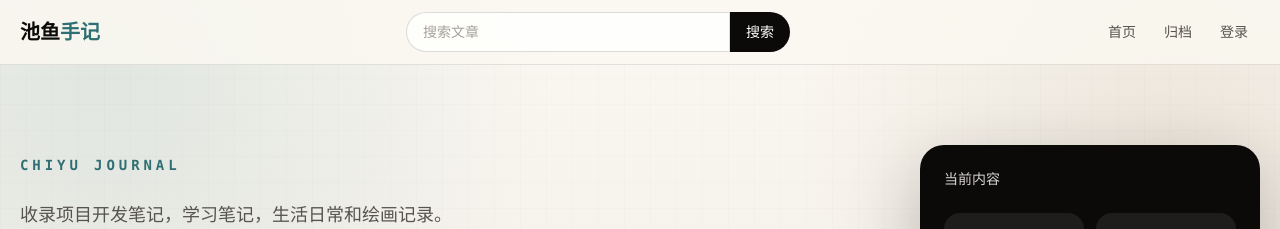
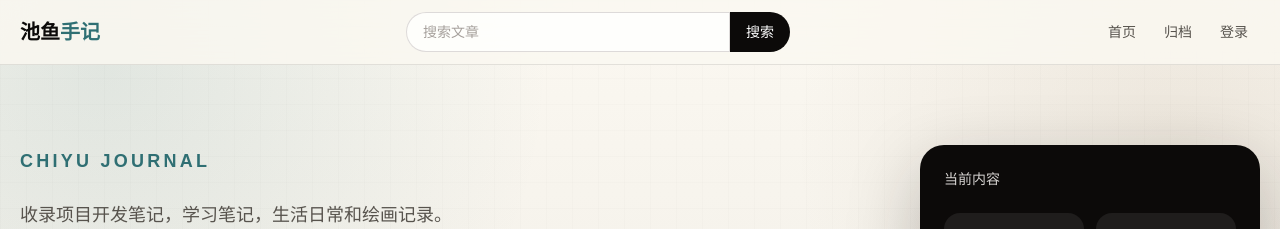
Before and after one commit to wjdk/MyBlog, a Next.js app: page / in a window 1280 px wide. Shown: the top 229 px of the page. Built offline with nearby package versions, Linux system fonts and the light colour scheme; no server answers; the database is empty.

Commit message:
Use Blackletter for homepage journal mark

```diff
--- a/src/app/globals.css
+++ b/src/app/globals.css
@@ -86,6 +86,15 @@ p {
   font-family: "Geist Mono", "Geist Mono Fallback", ui-monospace, monospace;
 }
 
+.font-blackletter {
+  font-family:
+    "Old English Text MT",
+    "UnifrakturCook",
+    "UnifrakturMaguntia",
+    "Cloister Black",
+    fantasy;
+}
+
 @media (max-width: 640px) {
   h1,
   h2,
--- a/src/app/page.tsx
+++ b/src/app/page.tsx
@@ -14,7 +14,7 @@ export default async function Home() {
       <section className="border-b border-stone-900/10">
         <div className="mx-auto grid max-w-[100rem] gap-10 overflow-hidden px-5 pb-16 pt-14 lg:grid-cols-[1fr_340px] lg:items-end lg:overflow-visible lg:pt-20">
           <div className="min-w-0 max-w-[20rem] sm:max-w-none">
-            <p className="text-sm font-semibold tracking-[0.28em] text-[#2f6f73]">
+            <p className="font-blackletter text-base font-semibold tracking-[0.18em] text-[#2f6f73] sm:text-lg">
               CHIYU JOURNAL
             </p>
             <p className="mt-6 max-w-[20rem] text-base leading-8 text-stone-600 sm:max-w-full sm:text-lg sm:text-pretty lg:max-w-2xl">
```
